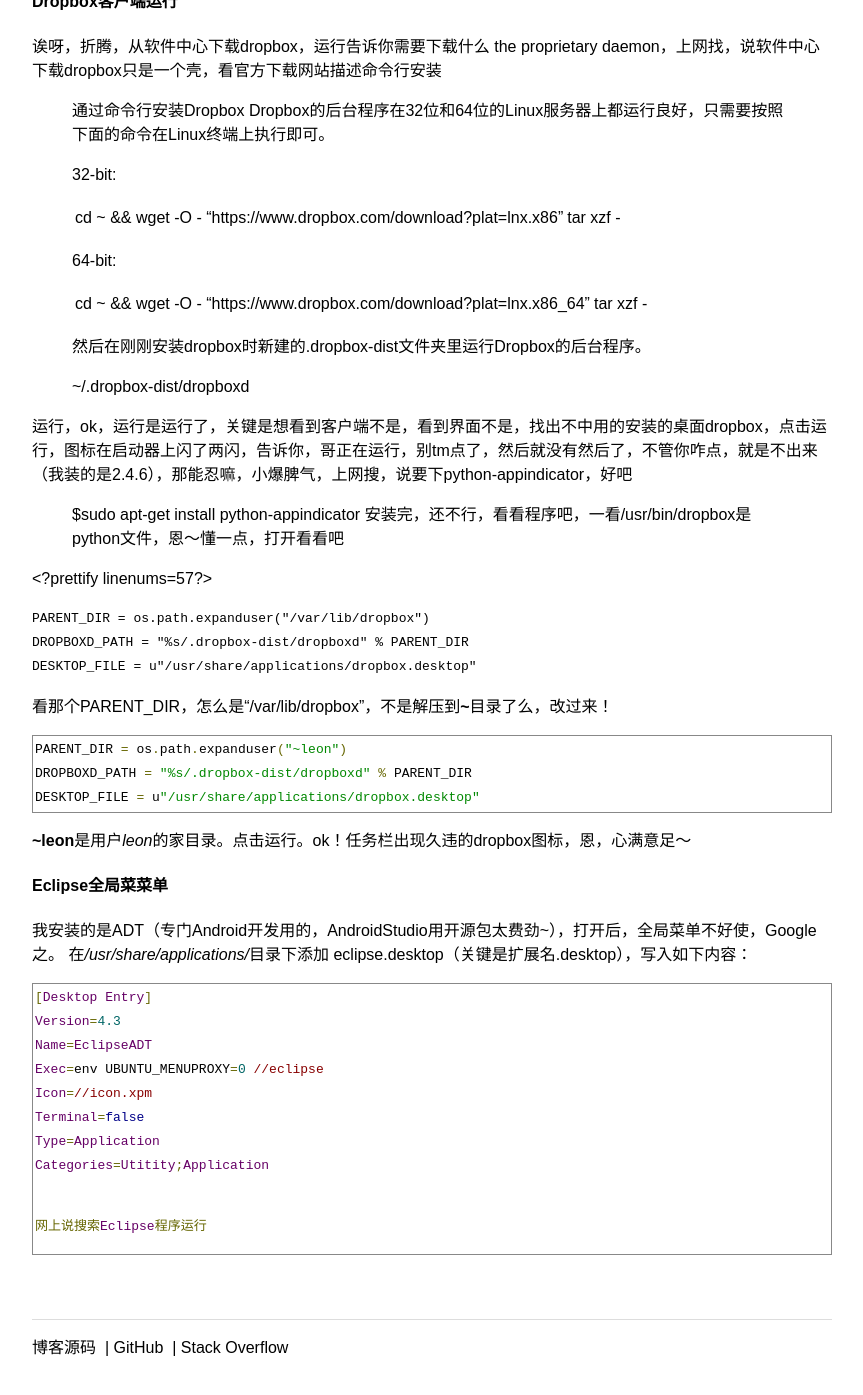
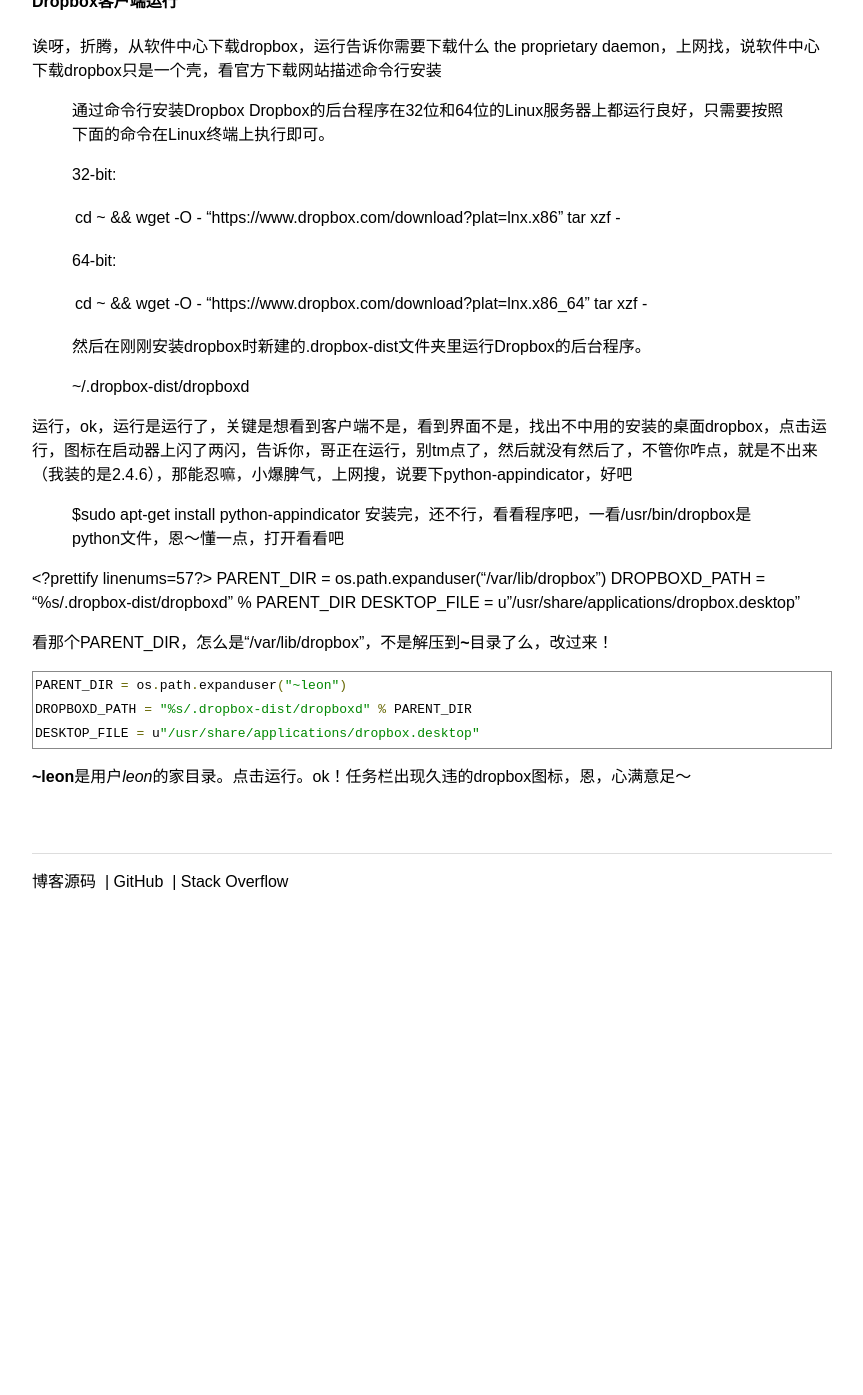
Before and after one commit to leongithub/blog, a Jekyll site: the page built from _posts/2013-11-10-os.md, in a window 1280 px wide and 1400 px high, scrolled down 948 px. Shown: the top 1395 px of the window, without its empty margins (208-1071 px from the left). Built offline with Jekyll 4.4.1, drawn with Linux system fonts in a browser that asks for light colours; comment, search, counter and statistics services are not loaded; after the commit the page ends 1882 px from its top, so only the background shows below that.

Commit message:
update blog

```diff
--- a/_posts/2013-11-10-os.md
+++ b/_posts/2013-11-10-os.md
@@ -48,11 +48,9 @@
 安装完，还不行，看看程序吧，一看/usr/bin/dropbox是python文件，恩～懂一点，打开看看吧
 
 <?prettify linenums=57?>
-<pre>
-PARENT_DIR = os.path.expanduser("/var/lib/dropbox")
-DROPBOXD_PATH = "%s/.dropbox-dist/dropboxd" % PARENT_DIR
-DESKTOP_FILE = u"/usr/share/applications/dropbox.desktop"
-</pre>
+	PARENT_DIR = os.path.expanduser("/var/lib/dropbox")
+	DROPBOXD_PATH = "%s/.dropbox-dist/dropboxd" % PARENT_DIR
+	DESKTOP_FILE = u"/usr/share/applications/dropbox.desktop"
 
 看那个PARENT_DIR，怎么是“/var/lib/dropbox”，不是解压到**~**目录了么，改过来！
 
@@ -63,23 +61,3 @@
 </pre>
 
 **~leon**是用户*leon*的家目录。点击运行。ok！任务栏出现久违的dropbox图标，恩，心满意足～
-
-
-####Eclipse全局菜菜单
-
-
-我安装的是ADT（专门Android开发用的，AndroidStudio用开源包太费劲~），打开后，全局菜单不好使，Google之。
-在*/usr/share/applications/*目录下添加 eclipse.desktop（关键是扩展名.desktop），写入如下内容：
-
-<pre class="prettyprint">
-[Desktop Entry]
-Version=4.3
-Name=EclipseADT
-Exec=env UBUNTU_MENUPROXY=0 /<ECLIPSE_PATH>/eclipse
-Icon=/<ECLIPSE_PATH>/icon.xpm
-Terminal=false
-Type=Application
-Categories=Utitity;Application
-<pre>
-
-网上说搜索Eclipse程序运行
```
